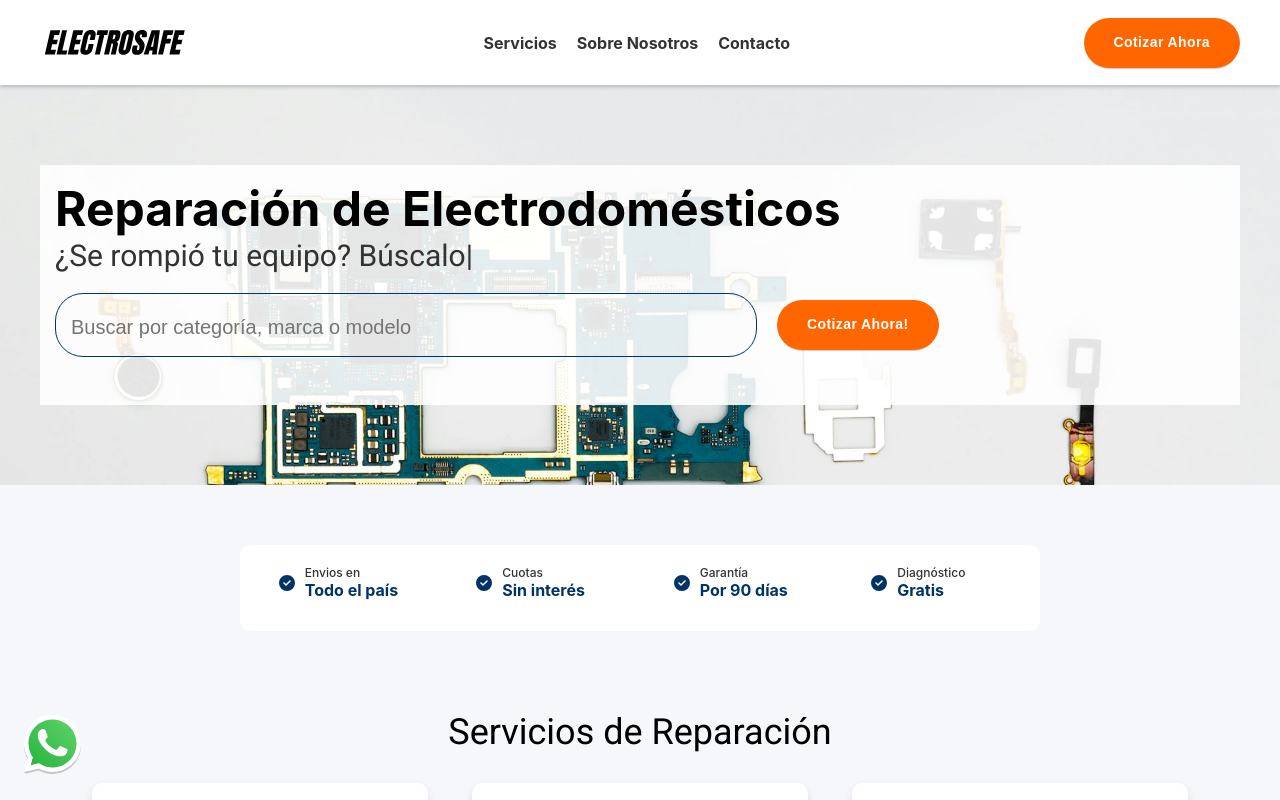
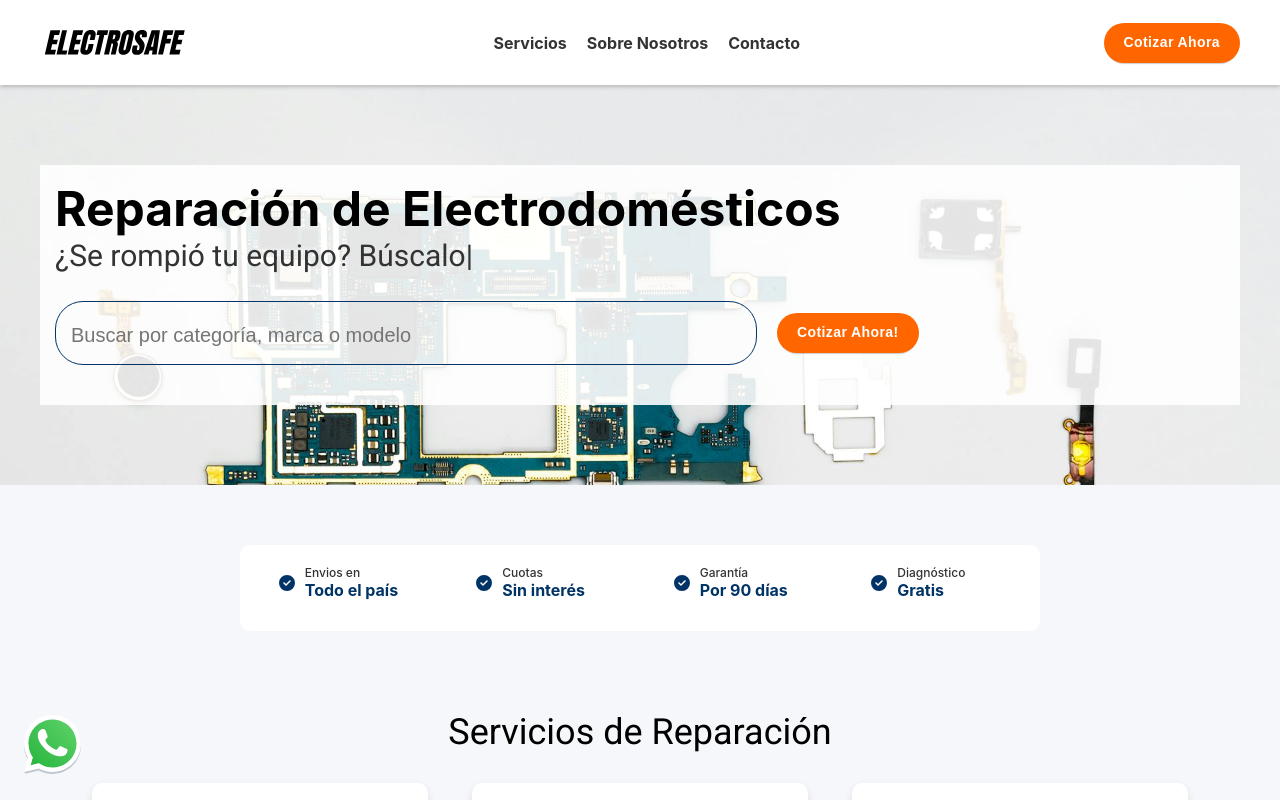
Before and after one commit to manuel-25/ElectroFix, a React (Create React App) app in the folder frontend/: page / in a window 1280 px wide. Shown: the top 800 px of the page. Built offline with nearby package versions, Linux system fonts and the light colour scheme.

Commit message:
hotfix css

```diff
--- a/frontend/src/components/FormSubmissionStatus/FormSubmissionStatus.css
+++ b/frontend/src/components/FormSubmissionStatus/FormSubmissionStatus.css
@@ -37,6 +37,7 @@
     margin-bottom: 10px;
 }
 
+/* Colores para los íconos de estado */
 .success-message .status-icon {
     color: #28a746;
 }
@@ -45,6 +46,7 @@
     color: #dc3545;
 }
 
+/* Estilos para el encabezado del mensaje */
 .message-header {
     font-size: 28px;
     margin-bottom: 10px;
@@ -52,6 +54,7 @@
     color: #333;
 }
 
+/* Estilos para el cuerpo del mensaje */
 .message-body {
     font-size: 18px;
     color: #666;
@@ -65,6 +68,7 @@
     align-items: center;
 }
 
+/* Estilos para el enlace de WhatsApp */
 .whatsapp-link {
     display: flex;
     align-items: center;
@@ -96,6 +100,7 @@
     color: var(--secondary-color);
 }
 
+/* Título de contacto */
 .contact-title {
     font-size: 20px;
     color: var(--text-color);
@@ -103,7 +108,7 @@
 }
 
 /* Botón de cotización */
-.errorBack-button {
+.quote-button {
     display: inline-flex;
     justify-content: center;
     align-items: center;
@@ -130,6 +135,7 @@
     text-decoration: none;
 }
 
+/* Efecto hover para el botón de cotización */
 .quote-button:hover {
     background-color: var(--primary-color-hover);
 }
```
